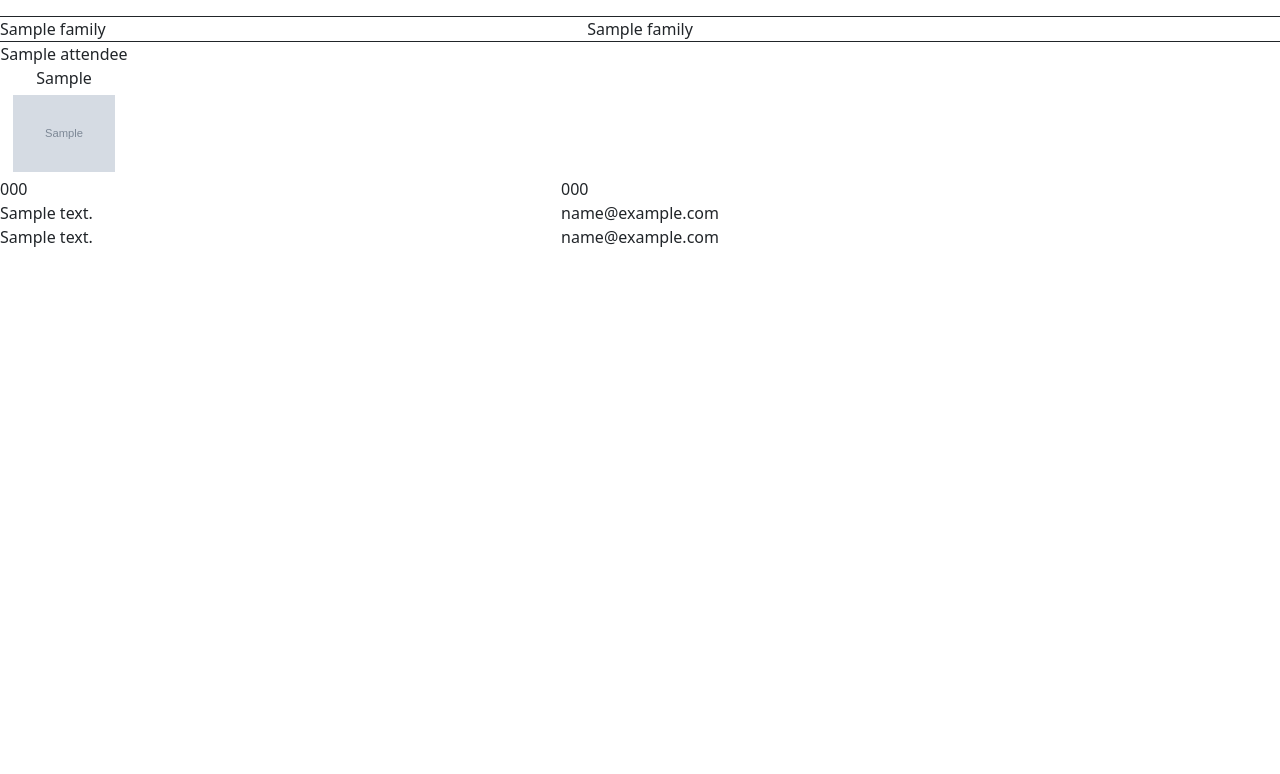
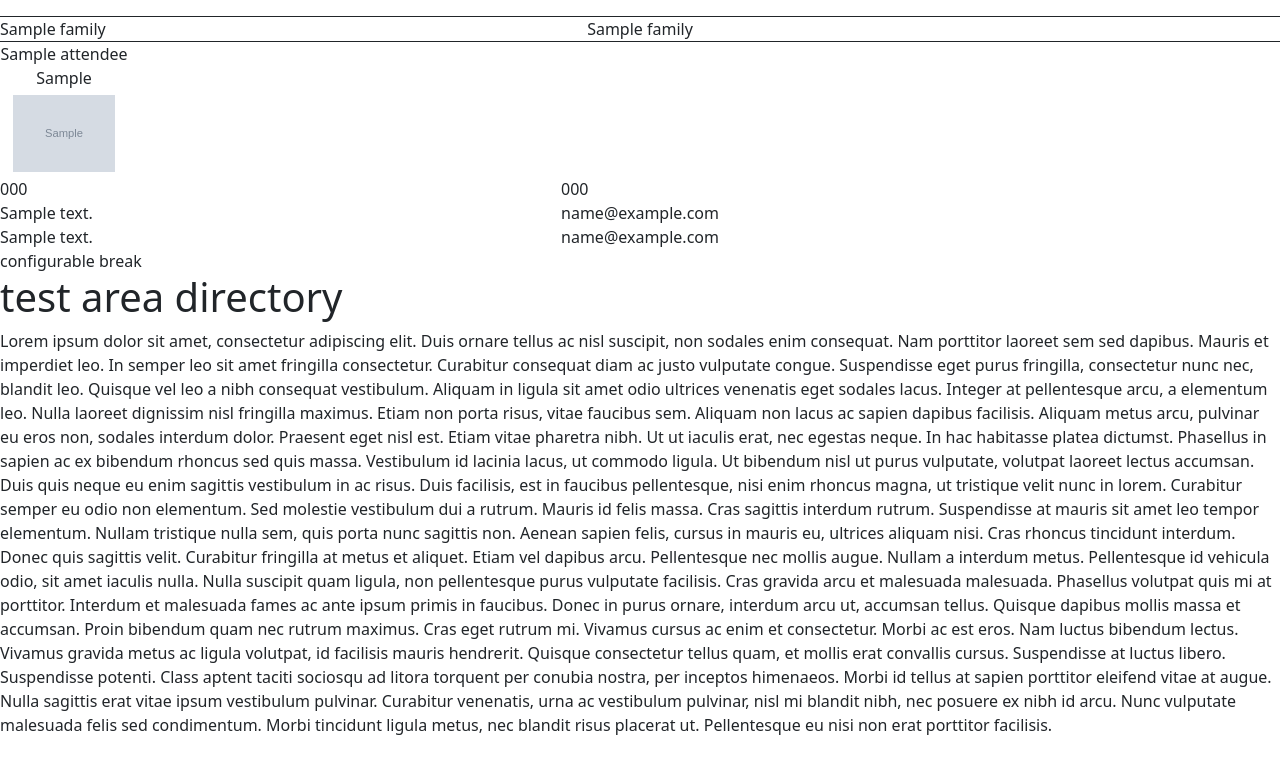
Before and after one commit to xjlin0/attendees32, a Django app: template attendees/templates/persons/directory_report_list_view.html in a window 1280 px wide. Shown: the top 774 px of the page. Run offline with Django 3.2, Linux system fonts and the light colour scheme; the template is opened without the code that fills it: most values are stand-ins (such as "Sample title", 1, 10 or a date in 2020); grey boxes marked "Sample" are stand-in pictures; parts of the project's set-up code (start-up, migrations or seed data) failed here and were passed over; some libraries are stand-ins or nearby versions.

Commit message:
add mock data for testing new table based header&footer

```diff
--- a/attendees/templates/persons/directory_report_list_view.html
+++ b/attendees/templates/persons/directory_report_list_view.html
@@ -96,7 +96,22 @@
         {% endif %}
       {% endfor %}
     </div>
+    {% if True %}
+       <div class="page-break">configurable break</div>
+    {% endif %}
     <div class="area-directory-container">
+      <h1>test area directory</h1>
+      <p>
+        Lorem ipsum dolor sit amet, consectetur adipiscing elit. Duis ornare tellus ac nisl suscipit, non sodales enim consequat. Nam porttitor laoreet sem sed dapibus. Mauris et imperdiet leo. In semper leo sit amet fringilla consectetur. Curabitur consequat diam ac justo vulputate congue. Suspendisse eget purus fringilla, consectetur nunc nec, blandit leo. Quisque vel leo a nibh consequat vestibulum. Aliquam in ligula sit amet odio ultrices venenatis eget sodales lacus. Integer at pellentesque arcu, a elementum leo. Nulla laoreet dignissim nisl fringilla maximus. Etiam non porta risus, vitae faucibus sem. Aliquam non lacus ac sapien dapibus facilisis. Aliquam metus arcu, pulvinar eu eros non, sodales interdum dolor. Praesent eget nisl est. Etiam vitae pharetra nibh.
+
+        Ut ut iaculis erat, nec egestas neque. In hac habitasse platea dictumst. Phasellus in sapien ac ex bibendum rhoncus sed quis massa. Vestibulum id lacinia lacus, ut commodo ligula. Ut bibendum nisl ut purus vulputate, volutpat laoreet lectus accumsan. Duis quis neque eu enim sagittis vestibulum in ac risus. Duis facilisis, est in faucibus pellentesque, nisi enim rhoncus magna, ut tristique velit nunc in lorem. Curabitur semper eu odio non elementum. Sed molestie vestibulum dui a rutrum. Mauris id felis massa. Cras sagittis interdum rutrum. Suspendisse at mauris sit amet leo tempor elementum.
+
+        Nullam tristique nulla sem, quis porta nunc sagittis non. Aenean sapien felis, cursus in mauris eu, ultrices aliquam nisi. Cras rhoncus tincidunt interdum. Donec quis sagittis velit. Curabitur fringilla at metus et aliquet. Etiam vel dapibus arcu. Pellentesque nec mollis augue. Nullam a interdum metus. Pellentesque id vehicula odio, sit amet iaculis nulla.
+
+        Nulla suscipit quam ligula, non pellentesque purus vulputate facilisis. Cras gravida arcu et malesuada malesuada. Phasellus volutpat quis mi at porttitor. Interdum et malesuada fames ac ante ipsum primis in faucibus. Donec in purus ornare, interdum arcu ut, accumsan tellus. Quisque dapibus mollis massa et accumsan. Proin bibendum quam nec rutrum maximus. Cras eget rutrum mi. Vivamus cursus ac enim et consectetur. Morbi ac est eros. Nam luctus bibendum lectus.
+
+        Vivamus gravida metus ac ligula volutpat, id facilisis mauris hendrerit. Quisque consectetur tellus quam, et mollis erat convallis cursus. Suspendisse at luctus libero. Suspendisse potenti. Class aptent taciti sociosqu ad litora torquent per conubia nostra, per inceptos himenaeos. Morbi id tellus at sapien porttitor eleifend vitae at augue. Nulla sagittis erat vitae ipsum vestibulum pulvinar. Curabitur venenatis, urna ac vestibulum pulvinar, nisl mi blandit nibh, nec posuere ex nibh id arcu. Nunc vulputate malesuada felis sed condimentum. Morbi tincidunt ligula metus, nec blandit risus placerat ut. Pellentesque eu nisi non erat porttitor facilisis.
+      </p>
     </div>
   </body>
 </html>
```
